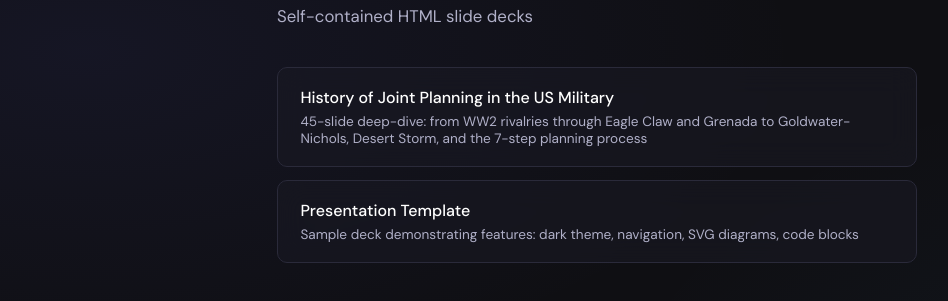
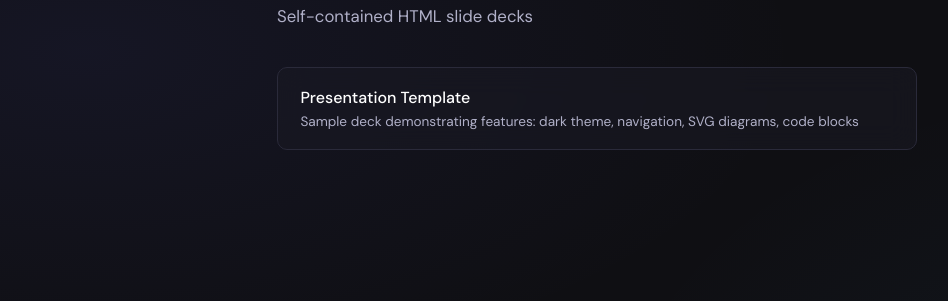
Before and after one commit to jac-marais/presentations, a plain HTML site: page index.html in a window 1280 px wide. Shown: the part 109-410 px from the top of the page, without its empty margins (43-991 px from the left). Drawn offline with Linux system fonts and the light colour scheme.

Commit message:
Remove joint planning deck from index pending review
Still accessible via direct URL.

```diff
--- a/index.html
+++ b/index.html
@@ -64,10 +64,6 @@ h1 { font-size: 2rem; color: var(--text-bright); margin-bottom: 0.5rem; }
   <h1>Presentations</h1>
   <p class="subtitle">Self-contained HTML slide decks</p>
   <ul class="deck-list">
-    <li><a href="joint-planning-history.html">
-      History of Joint Planning in the US Military
-      <span class="desc">45-slide deep-dive: from WW2 rivalries through Eagle Claw and Grenada to Goldwater-Nichols, Desert Storm, and the 7-step planning process</span>
-    </a></li>
     <li><a href="sample-presentation.html">
       Presentation Template
       <span class="desc">Sample deck demonstrating features: dark theme, navigation, SVG diagrams, code blocks</span>
```
